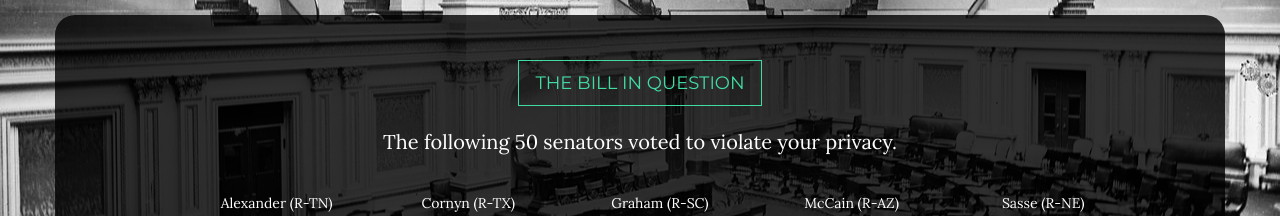
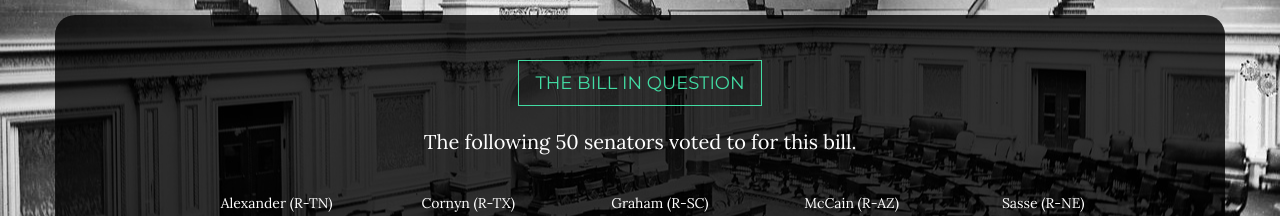
Before and after one commit to KeepOurNetFree/keepournetfree.github.io, a website: page index.html in a window 1280 px wide. Shown: the part 2000-2216 px from the top of the page. Drawn offline with nearby package versions, Linux system fonts and the light colour scheme.

Commit message:
Update index.html

```diff
--- a/index.html
+++ b/index.html
@@ -98,7 +98,7 @@
                     <h2></h2>
                     <a href="https://www.congress.gov/bill/115th-congress/senate-joint-resolution/34/text" class="btn btn-default btn-lg">The Bill In Question</a>
                     <br/><br/>
-                    <p>The following 50 senators voted to violate your privacy.</p>
+                    <p>The following 50 senators voted to for this bill.</p>
                     <div class="row">
                         <div class="col-md-2 col-md-offset-1">
                             <ul>
```
